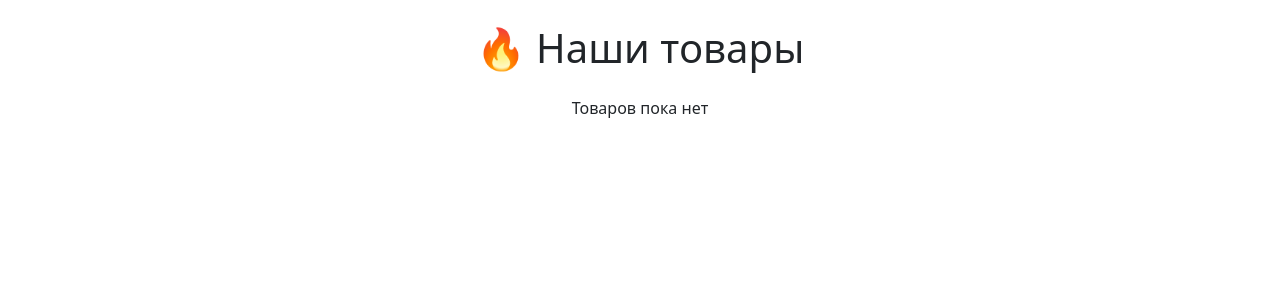
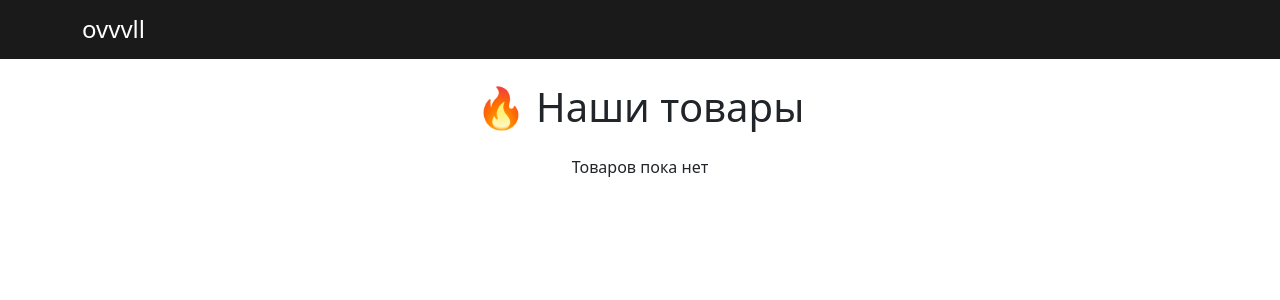
Before and after one commit to pnikitos327-sys/clothing-store, a Django app: page / in a window 1280 px wide. Shown: the top 300 px of the page. Run offline with Django 4.2, Linux system fonts and the light colour scheme; data that the repository does not hold is empty.

Commit message:
change html

```diff
--- a/store/main/static/css/style.css
+++ b/store/main/static/css/style.css
@@ -1,17 +1,29 @@
-.card {
-    transition: transform 0.2s;
+.header {
+    background: #1a1a1a;
+    color: white;
+    padding: 15px 0;
 }
-.card:hover {
-    transform: scale(1.02);
-    box-shadow: 0 8px 20px rgba(0,0,0,0.15);
+
+.header h1 {
+    margin: 0;
+    font-size: 24px;
 }
-.card-img-top {
-    border-radius: 8px 8px 0 0;
+
+.nav {
+    list-style: none;
+    display: flex;
+    gap: 20px;
+    margin: 0;
+    padding: 0;
 }
-.btn-dark {
-    background: #1a1a1a;
-    border: none;
+
+.nav-link {
+    color: white;
+    text-decoration: none;
+    font-size: 16px;
 }
-.btn-dark:hover {
-    background: #333;
+
+.nav-link:hover {
+    color: #f0c040;
+    text-decoration: underline;
 }
--- a/store/main/templates/index.html
+++ b/store/main/templates/index.html
@@ -3,6 +3,21 @@
 {% block title %}Каталог{% endblock %}
 
 {% block content %}
+<header class="header">
+    <div class="container d-flex justify-content-between align-items-center">
+        <h1>ovvvll</h1>
+        <nav>
+            <ul class="nav">
+                {% for category in categories %}
+                    <li class="nav-item">
+                        <a class="nav-link" href="#">{{ category.name }}</a>
+                    </li>
+                {% endfor %}
+            </ul>
+        </nav>
+    </div>
+</header>
+
 <div class="container">
     <h1 class="text-center my-4">🔥 Наши товары</h1>
     <div class="row">
--- a/store/main/views.py
+++ b/store/main/views.py
@@ -1,9 +1,11 @@
-from django.shortcuts import render, redirect
-from .models import Product
+from django.shortcuts import render
+from .models import Product, Category
 
 def home(request):
     products = Product.objects.all()
+    categories = Category.objects.all()
     context = {
-        'products': products
+        'products': products,
+        'categories': categories,
     }
     return render(request, 'index.html', context)
```
